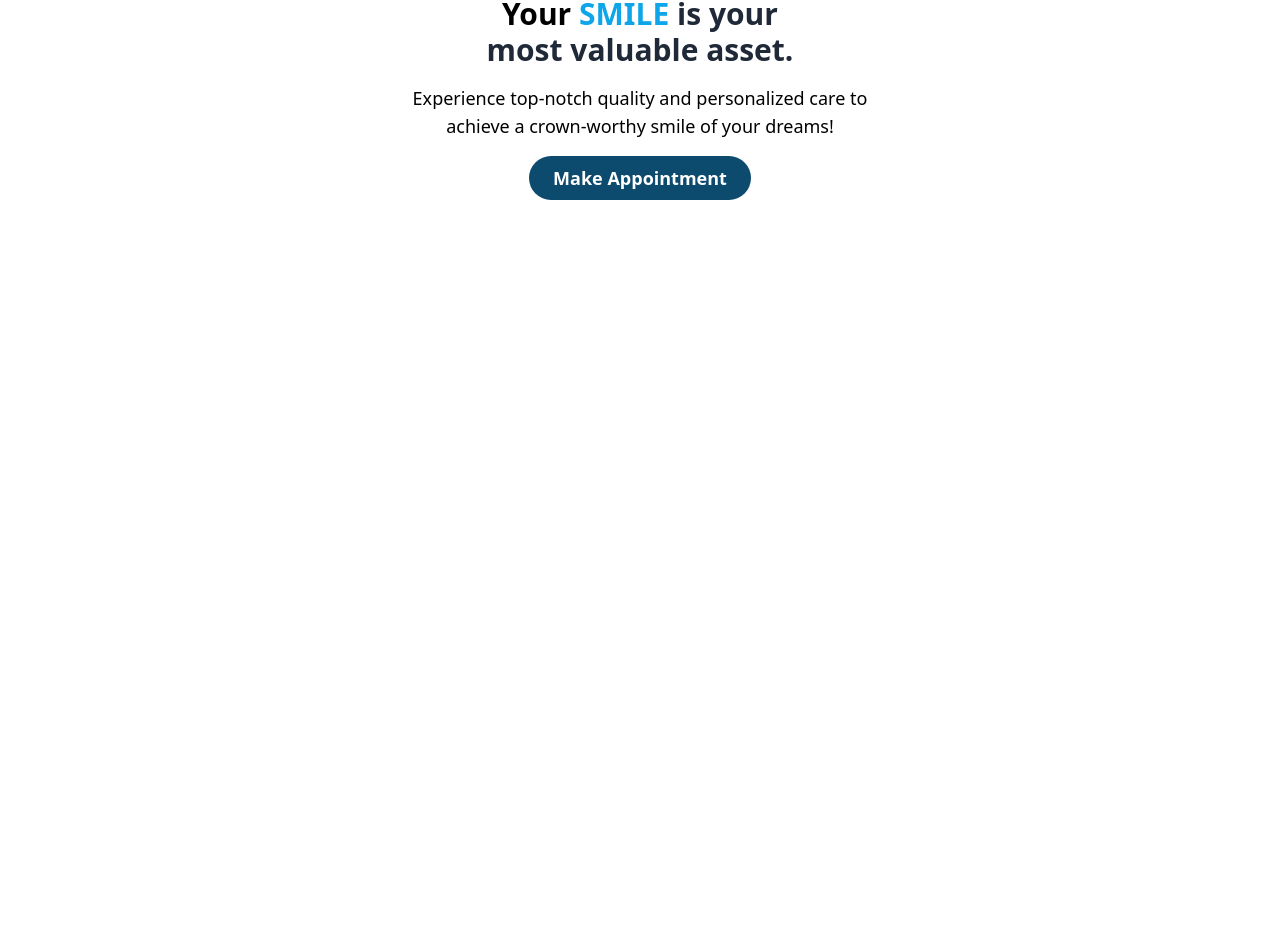
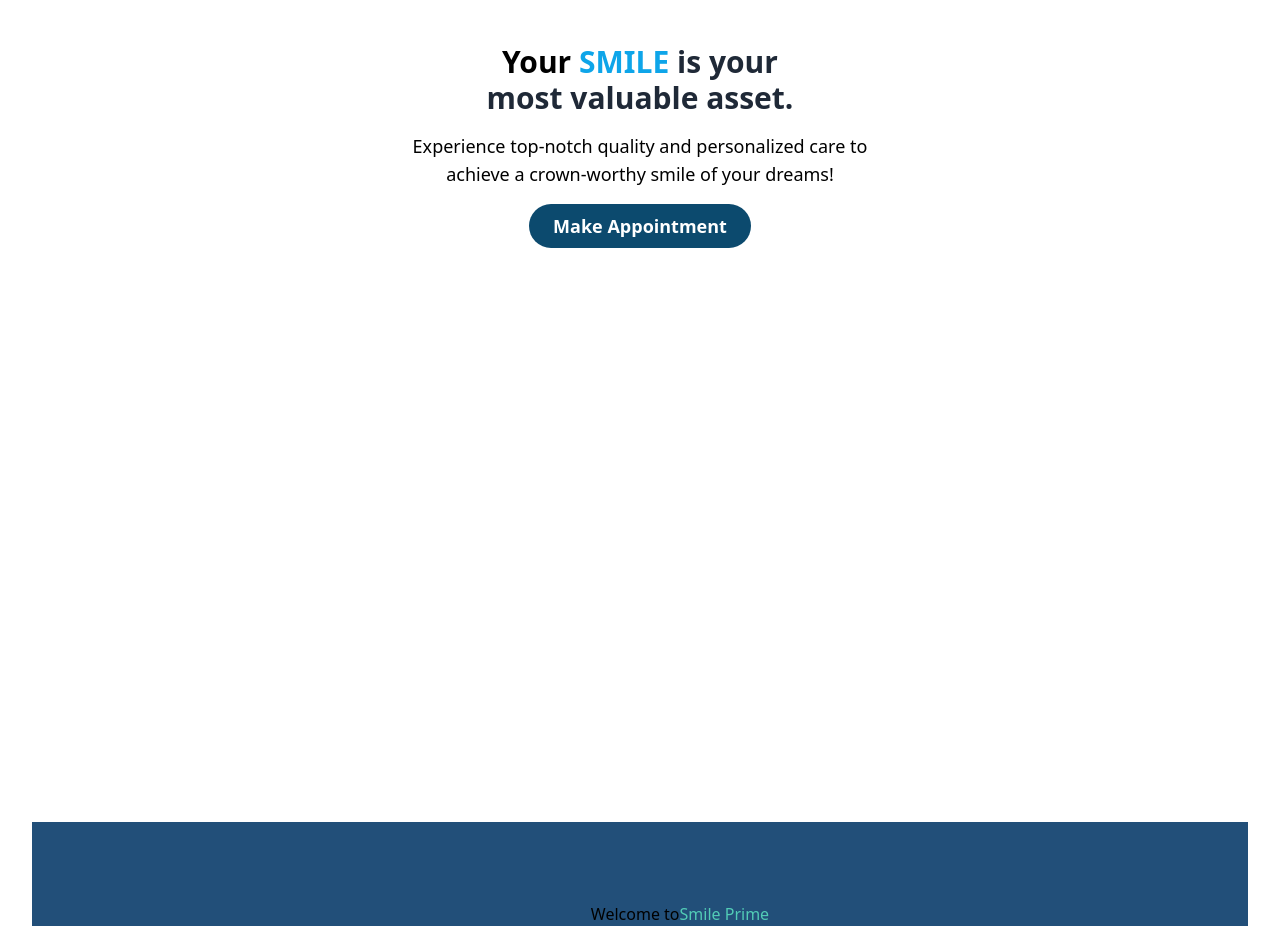
Before and after one commit to namuagbea/cselective1-fullstack, a React (Vite) app in the folder frontend/draft/: page / in a window 1280 px wide. Shown: the part 260-1212 px from the top of the page. Before the commit the page ends 800 px from the top, so only its background shows below. Built offline with nearby package versions, Linux system fonts and the light colour scheme.

Commit message:
Organized Folder

```diff
--- a/frontend/draft/src/Components/Services.jsx
+++ b/frontend/draft/src/Components/Services.jsx
@@ -2,8 +2,13 @@ import React from 'react'
 
 const Services = () => {
   return (
-    <div className='bg-red-500'>Services</div>
-  )
+   <div className="bg-[#224F79]">
+    <div className='pt-20 ml-20'>
+     <span>Welcome to</span>
+     <span className="text-[#52CCB6]">Smile Prime</span>
+    </div>
+   </div>
+  );
 }
 
 export default Services
--- a/frontend/draft/src/Pages/LandingPage.jsx
+++ b/frontend/draft/src/Pages/LandingPage.jsx
@@ -1,13 +1,17 @@
 import React from 'react'
 import MenuBar from '../Components/MenuBar.jsx';
+import Services from '../Components/Services.jsx';
 
 const LandingPage = () => {
     return (
      <>
       <div>
+       <div className="h-[1050px]">
         <MenuBar />
-            <div className="mx-20 mt-20">
-                <h2 className="text-3xl font-bold"> Your
+        <div className="mx-20 mt-32">
+         <h2 className="text-3xl font-bold">
+          {" "}
+          Your
           <span className="text-sky-500"> SMILE </span>
           <span className="text-gray-800">is your</span>
          </h2>
@@ -20,10 +24,15 @@ const LandingPage = () => {
          <h3 className="text-lg mb-4">
           achieve a crown-worthy smile of your dreams!
          </h3>
-                <button className="text-white bg-sky-900 hover:bg-white hover:text-sky-900 px-6 py-2 rounded-full text-lg font-semibold mb-5">Make Appointment</button>
+         <button className="text-white bg-sky-900 hover:bg-white hover:text-sky-900 px-6 py-2 rounded-full text-lg font-semibold mb-5">
+          Make Appointment
+         </button>
         </div>
        </div>
+       <div></div>
        <div>
+        <Services />
+       </div>
       </div>
      </>
     );
```
Lines whose indentation alone changed are shown as unchanged.
